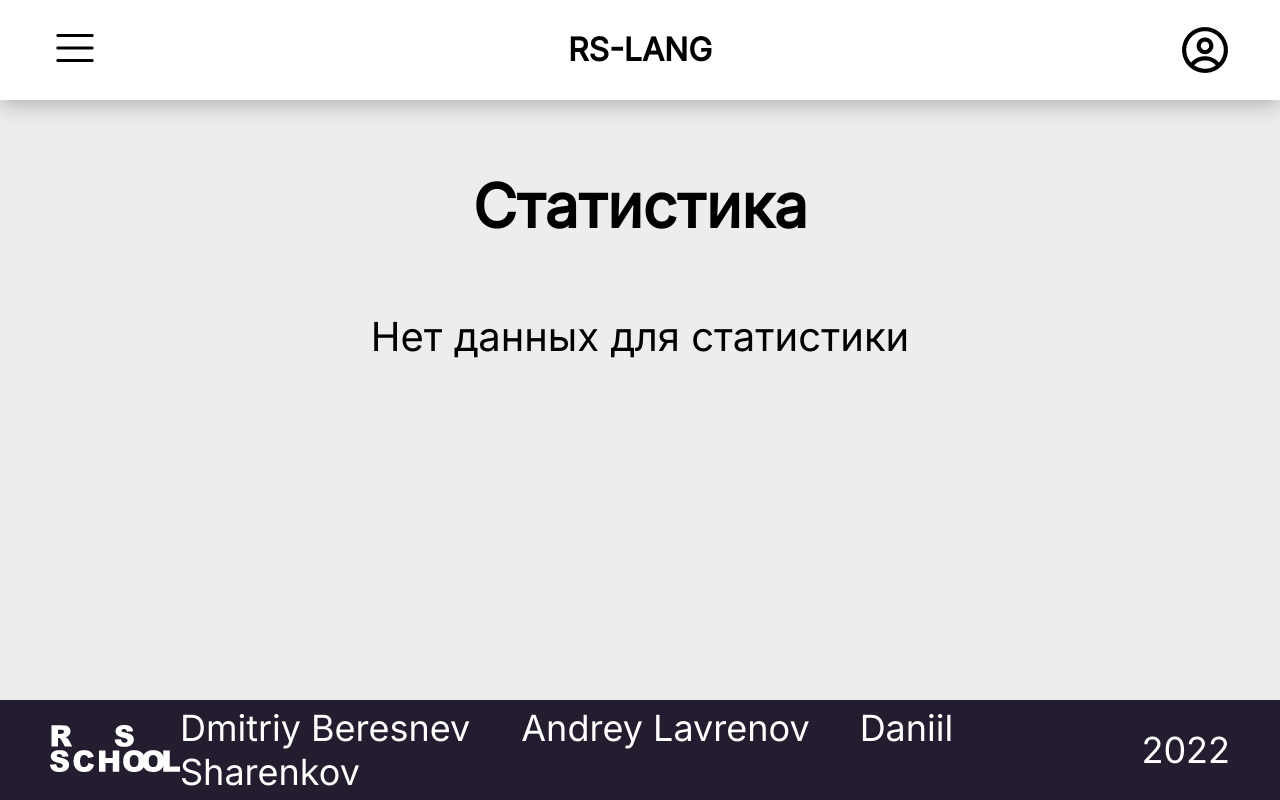
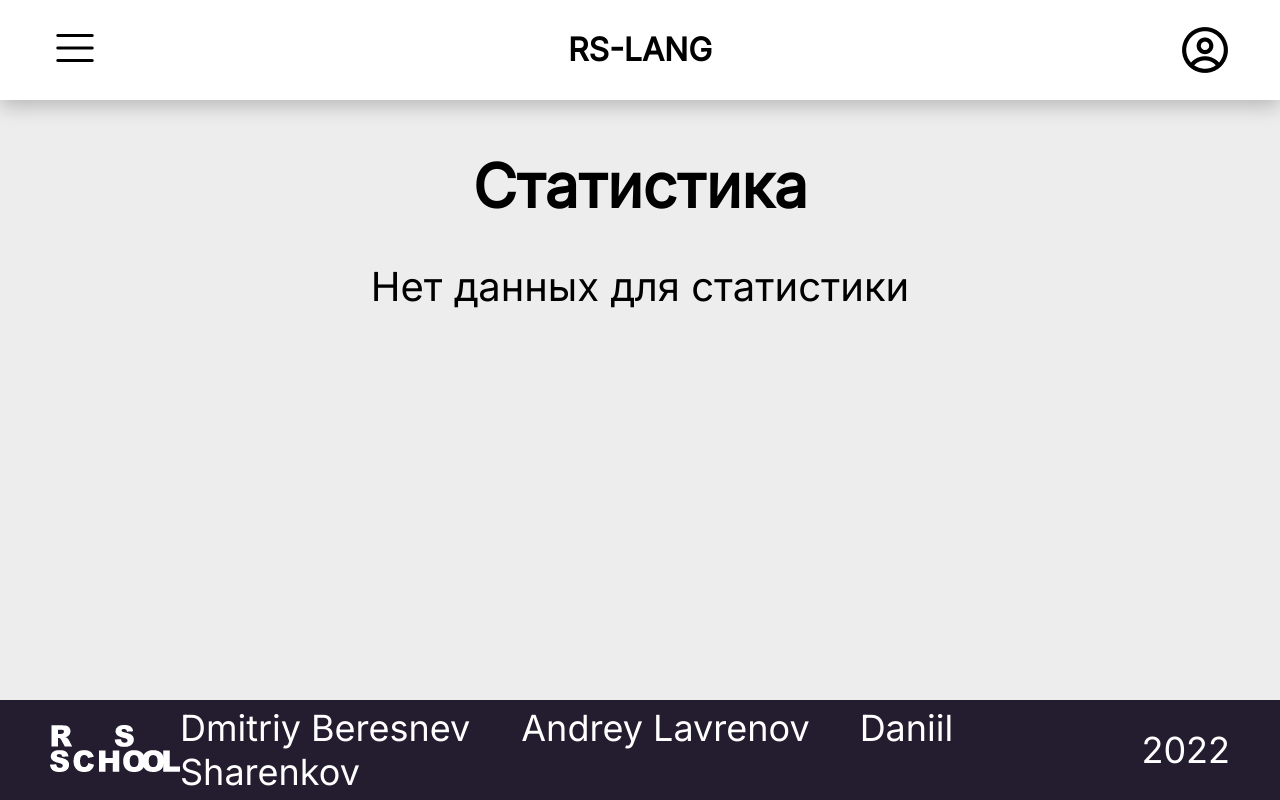
Before and after one commit to Fronikon/rs-lang, a React (Create React App) app: page /statistics in a window 1280 px wide. Built offline with nearby package versions, Linux system fonts and the light colour scheme.

Commit message:
fix: adjusts the height of the statistics page

```diff
--- a/src/components/Statistics/Statistics.module.css
+++ b/src/components/Statistics/Statistics.module.css
@@ -1,7 +1,7 @@
 .statistics__main_title {
   margin: 0;
-  margin-bottom: 70px;
-  padding-top: 70px;
+  margin-bottom: 40px;
+  padding-top: 50px;
 
   font-family: Inter, sans-serif;
   font-size: 60px;
@@ -20,7 +20,7 @@
 .statistics {
   display: flex;
   flex-direction: column;
-  gap: 35px;
+  gap: 30px;
 
   margin: 0;
   padding-left: 100px;
@@ -28,7 +28,7 @@
 
 .statistics__title {
   margin: 0;
-  margin-bottom: 20px;
+  margin-bottom: 10px;
 
   font-size: 40px;
   line-height: 48px;
```
